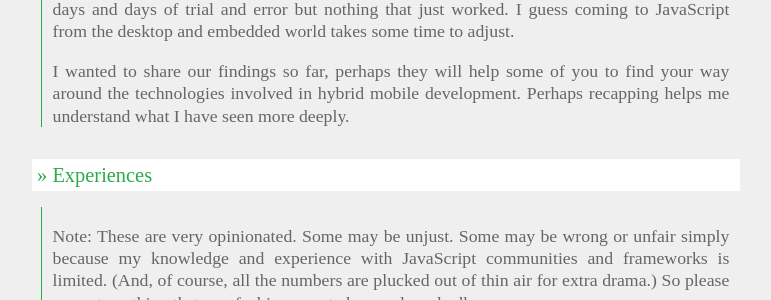
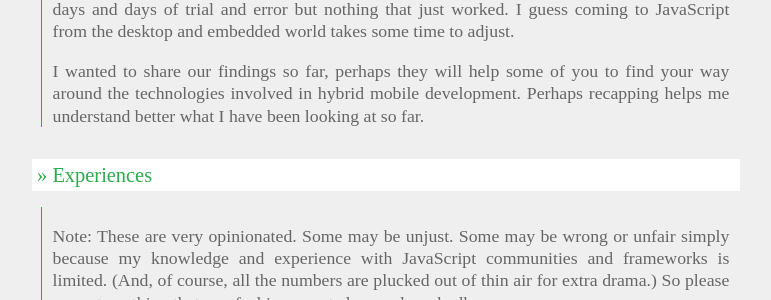
Before and after one commit to Jannis/jannis.github.io, a Jekyll site: the page built from _posts/2014-09-14-early-experiences-with-the-javascript-world.md, in a window 1280 px wide and 900 px high, scrolled down 892 px. Shown: the part 199-499 px from the top of the window, without its empty margins (312-1083 px from the left). Built offline with Jekyll 4.4.1, drawn with Linux system fonts in a browser that asks for light colours; some web fonts are replaced; comment, search, counter and statistics services are not loaded.

Commit message:
Improve phrasing a tiny bit

```diff
--- a/_posts/2014-09-14-early-experiences-with-the-javascript-world.md
+++ b/_posts/2014-09-14-early-experiences-with-the-javascript-world.md
@@ -44,8 +44,8 @@ desktop and embedded world takes some time to adjust.
 
 I wanted to share our findings so far, perhaps they will help some of
 you to find your way around the technologies involved in hybrid mobile
-development. Perhaps recapping helps me understand what I have seen more
-deeply.
+development. Perhaps recapping helps me understand better what I have
+been looking at so far.
 
 ## Experiences
 
```
